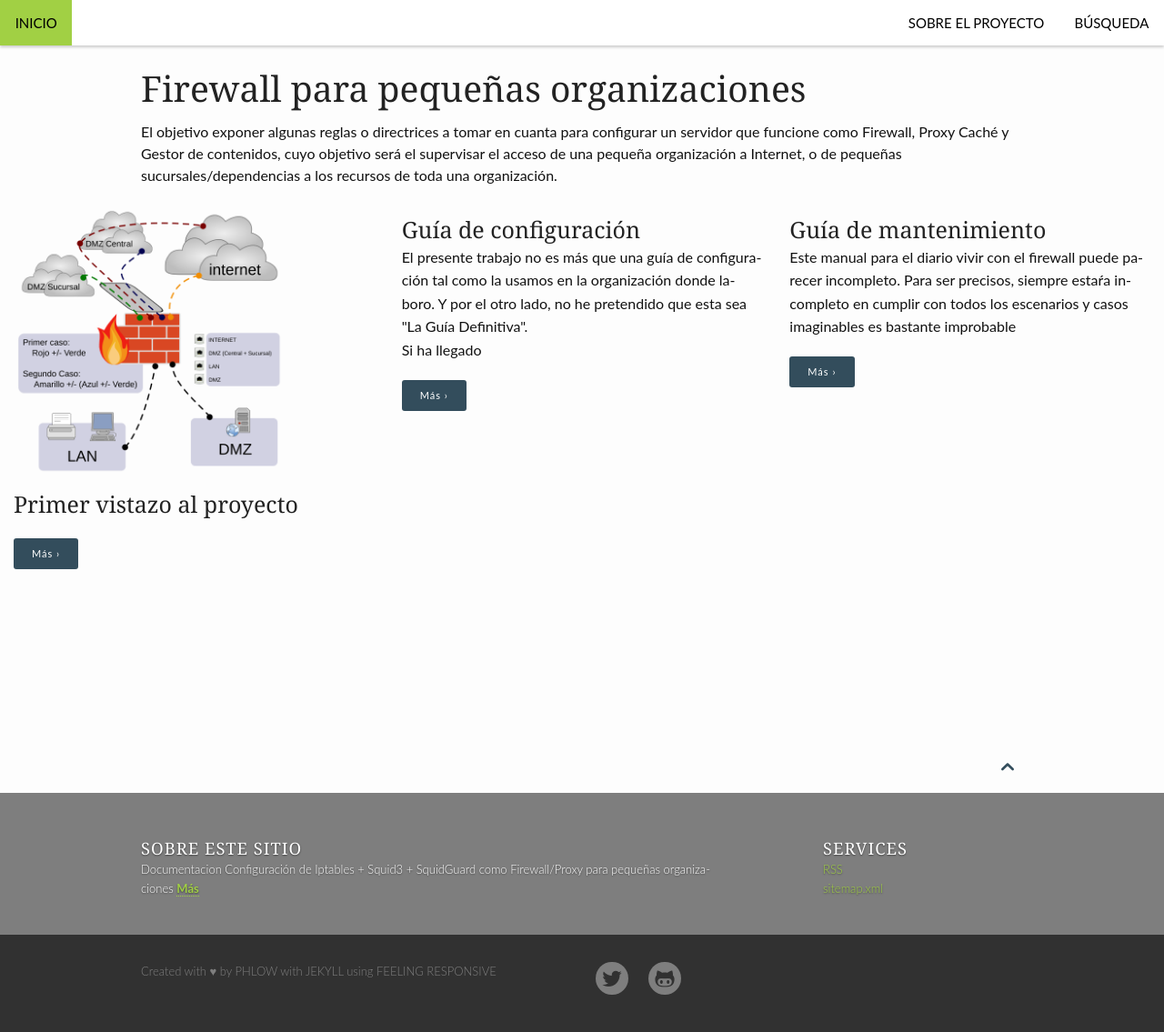
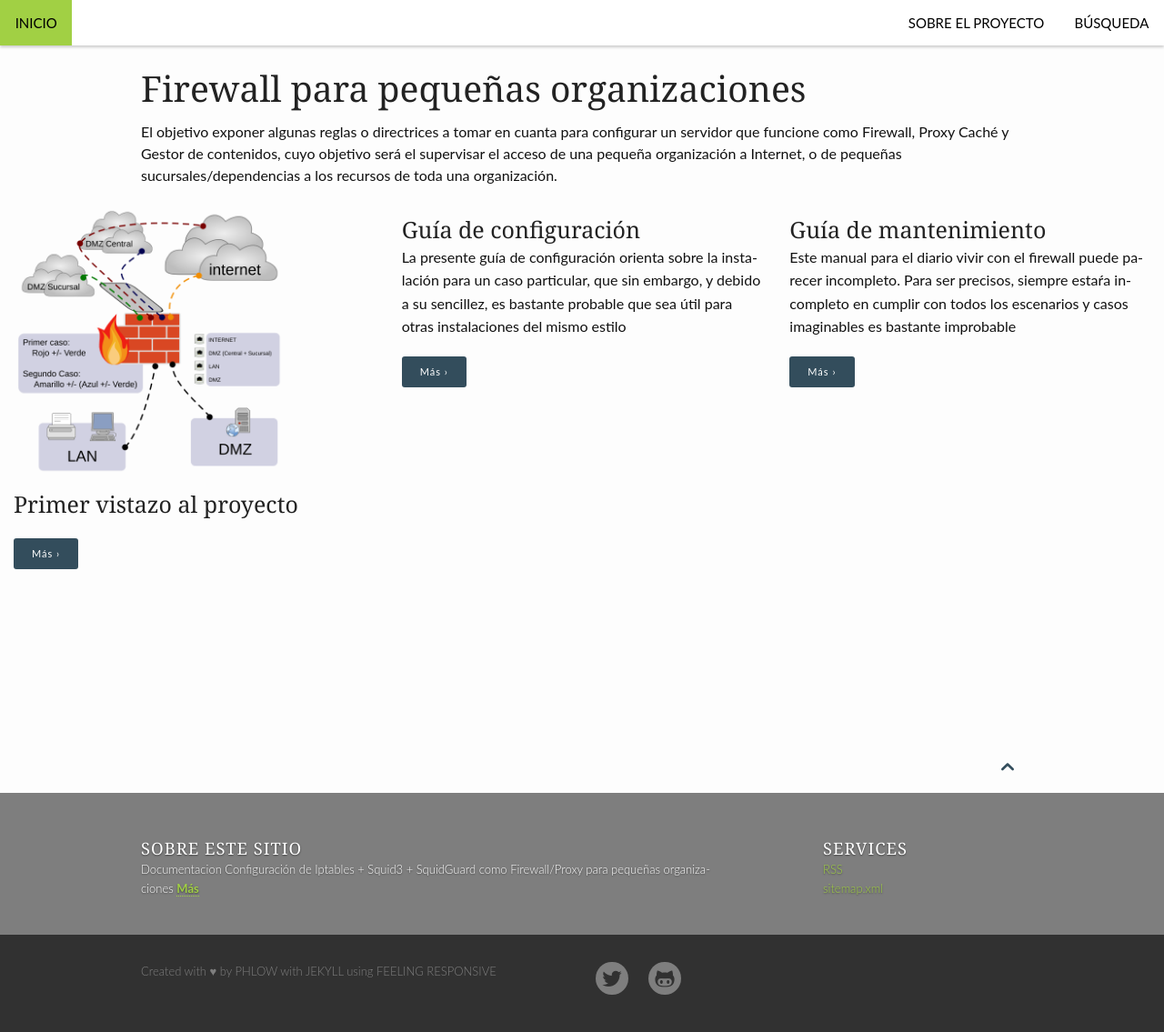
Before and after one commit to VTacius/firewall, a Jekyll site: the page built from index.md, in a window 1280 px wide. Shown: the whole page at 91% size. Built offline with Jekyll 4.4.1, drawn with Linux system fonts in a browser that asks for light colours.

Commit message:
En algunas instalaciones mínimas, es necesario establecer json como una dependencia del proyecto

```diff
--- a/Gemfile
+++ b/Gemfile
@@ -1,2 +1,3 @@
 source 'https://rubygems.org'
 gem 'github-pages', group: :jekyll_plugins
+gem 'json'
--- a/index.md
+++ b/index.md
@@ -14,7 +14,7 @@
 widget-2:
     title: "Guía de configuración"
     url: 'instalacion/'
-    text: 'El presente trabajo no es más que una guía de configuración tal como la usamos en la organización donde laboro. Y por el otro lado, no he pretendido que esta sea "La Guía Definitiva". <br> Si ha llegado
+    text: 'La presente guía de configuración orienta sobre la instalación para un caso particular, que sin embargo, y debido a su sencillez, es bastante probable que sea útil para otras instalaciones del mismo estilo
 '
 widget-3:
     title: "Guía de mantenimiento"
```
